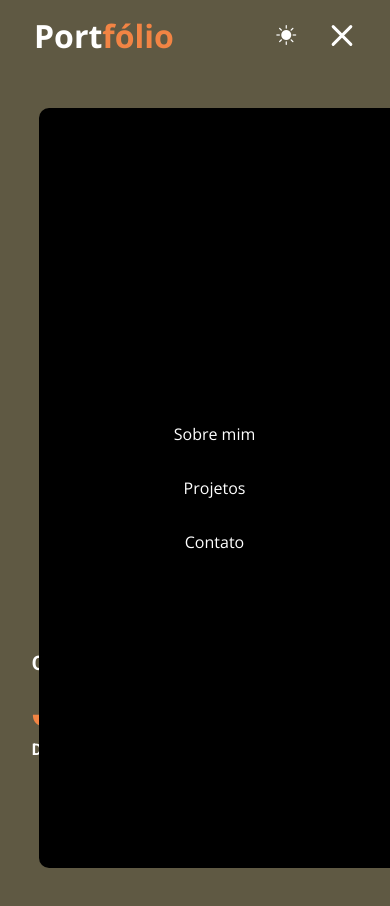
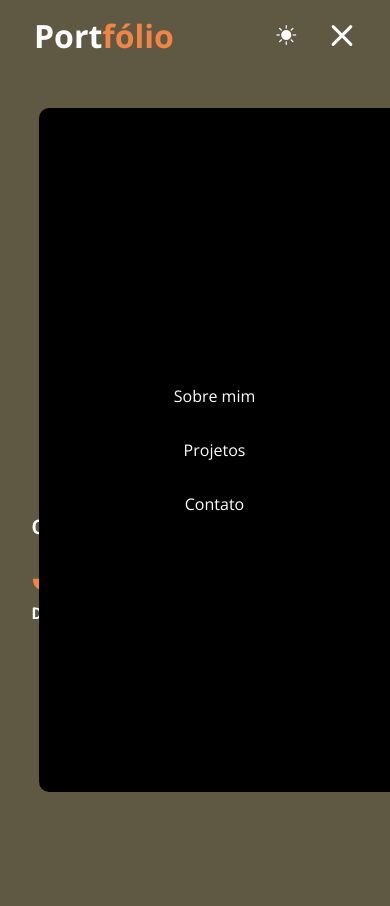
Before and after one commit to JoseChagas37/portfolio-josechagas, a plain HTML site: page index.html in a window 390 px wide. Both pictures are taken after a click on the element 341 px from the left and 35 px from the top of the page. After the commit the page ends 844 px from the top, so only its background shows below. Drawn offline with nearby package versions, Linux system fonts and the light colour scheme.

Commit message:
melhorando ainda mais o responsivo

```diff
--- a/responsivo.css
+++ b/responsivo.css
@@ -91,12 +91,17 @@
 }
 
 
-@media (max-width:398px) {
-
+@media (max-width:410px) {
+  .home {
+    height: 655px;
+  }
+  .nav-menu.ativo {
+  width: 90%;
+    height: 81%;
+}
   .home-img img {
-    width: 207px;
-
-    padding-bottom: 53px;
+    width: 185px;
+    padding-bottom: 10px;
   }
   .text-h1 span{
     font-size: 54px;
```
